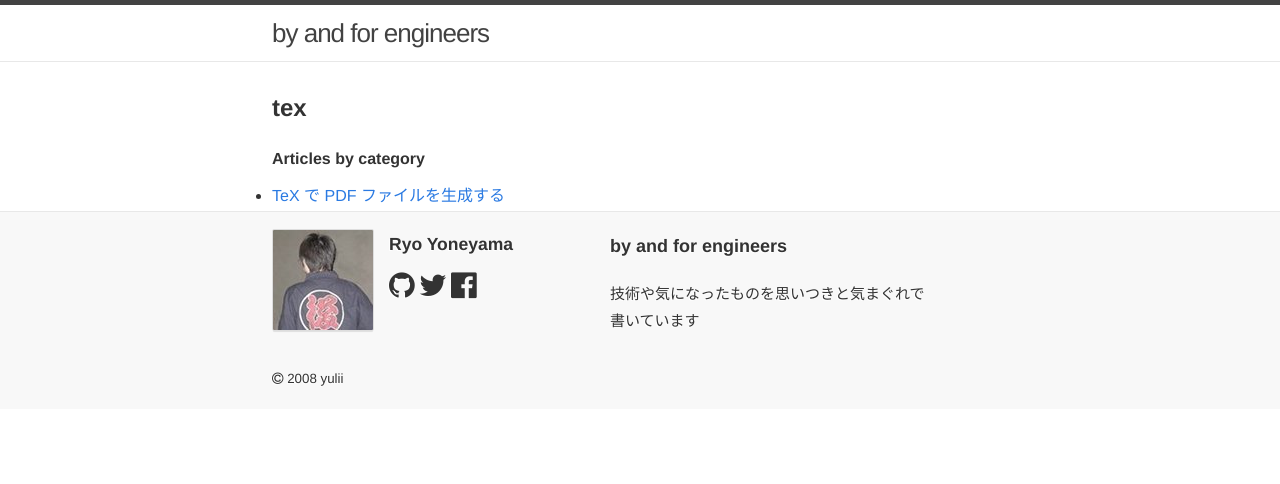
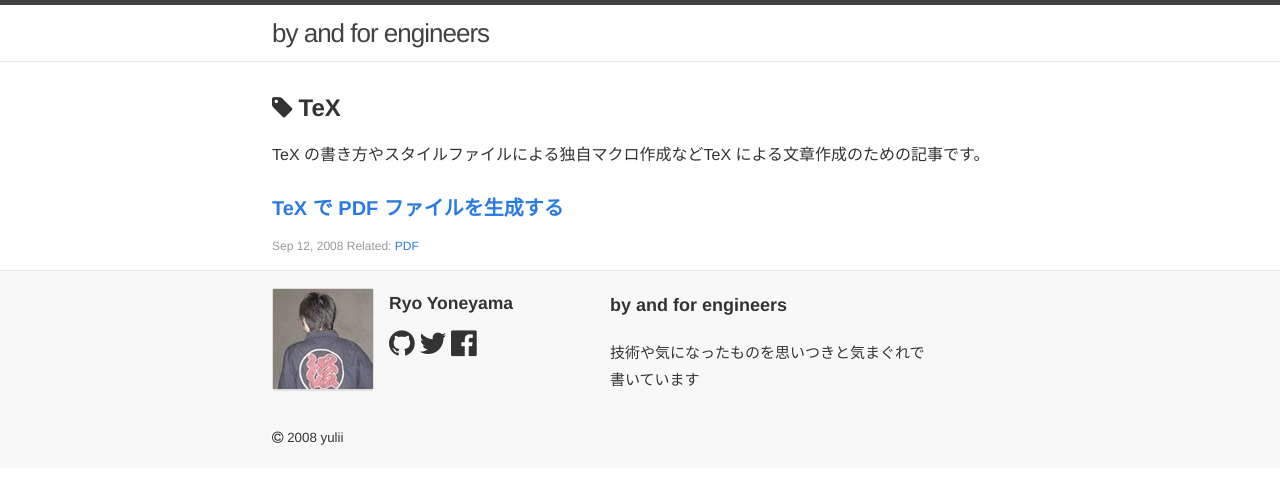
Before and after one commit to yulii/yulii.github.io, a Jekyll site: the page built from categories/tex.md, in a window 1280 px wide. Shown: the top 484 px of the page. Built offline with Jekyll 4.4.1, drawn with Linux system fonts in a browser that asks for light colours; nearby versions of some CDN libraries; Markdown is read by kramdown in place of the engine named in the settings.

Commit message:
tag & category page

```diff
--- a/_data/meta.yml
+++ b/_data/meta.yml
@@ -5,4 +5,3 @@ tex:
 pdf:
   type: tag
   face: PDF
-  description: ""
--- a/_layouts/category.html
+++ b/_layouts/category.html
@@ -4,15 +4,28 @@ layout: default
 {% assign meta  = site.data.meta[page.category] %}
 {% assign posts = site.categories[page.category] %}
 
-<header id="post-header">
-  <h1 id="post-title">{{ page.category }}</h1>
-  <h4 id="post-subtitle">Articles by category</h4>
-</header>
+<h1><i class="fa fa-tag"></i><span>{{ meta.face }}</span></h1>
+{% if meta.description %}
+<p>{{ meta.description }}</p>
+{% endif %}
 
-<div id="post-content">
-  <ul>
-    {% for post in posts %}
-       <li><a href="{{ post.url }}">{{ post.title }}</a></li>
-    {% endfor %}
-  </ul>
-</div>
+{% if posts %}
+  {% for post in posts %}
+    <article>
+      <h2><a href="{{ post.url }}">{{ post.title }}</a></h2>
+      <p class="muted">
+        <time datetime="{{ post.date | date_to_xmlschema }}">
+          {{ post.date | date: "%b %-d, %Y" }}
+        </time>
+        <span>
+          Related:
+          {% for tag in post.tags %}
+          <a href="/tags/{{ tag }}.html">{{ site.data.meta[tag].face }}</a>
+          {% endfor %}
+        </span>
+      </p>
+    </article>
+  {% endfor %}
+{% else %}
+  <p>There are no posts for this tag.</p>
+{% endif %}
--- a/_layouts/post.html
+++ b/_layouts/post.html
@@ -5,7 +5,7 @@ breadcrumb: category
 <article class="content">
   <header>
     <h1 class="content--title">{{ page.title }}</h1>
-    <p><time class="pubdate" datetime="{{ page.date | date_to_xmlschema }}">{{ page.date | date: "%b %-d, %Y" }}</time></p>
+    <p><time class="muted" datetime="{{ page.date | date_to_xmlschema }}">{{ page.date | date: "%b %-d, %Y" }}</time></p>
   </header>
 
   <section class="markdown">
--- a/_sass/_base.scss
+++ b/_sass/_base.scss
@@ -130,7 +130,7 @@ blockquote {
 /**
  * Common
  */
-%muted, .pubdate {
+%muted, .muted {
   font-size: $small-font-size;
   color: #999;
 }
--- a/_sass/_layout.scss
+++ b/_sass/_layout.scss
@@ -1,3 +1,8 @@
+h1, h2, h3, h4, h5, h6 {
+  i {
+    margin-right: 0.25em;
+  }
+}
 .content {
   margin-bottom: $spacing-unit;
 }
```
Also changed, not shown: _layouts/tag.html (+14 -2 lines).
